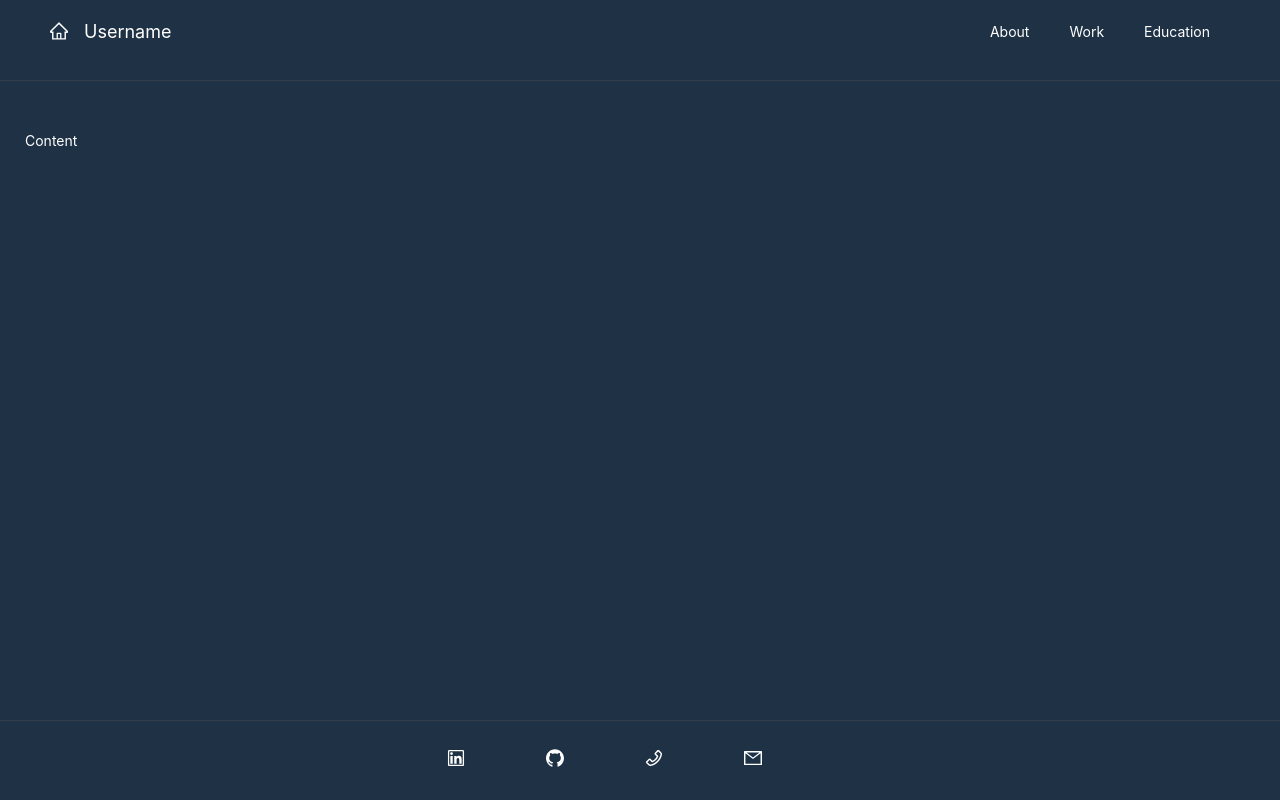
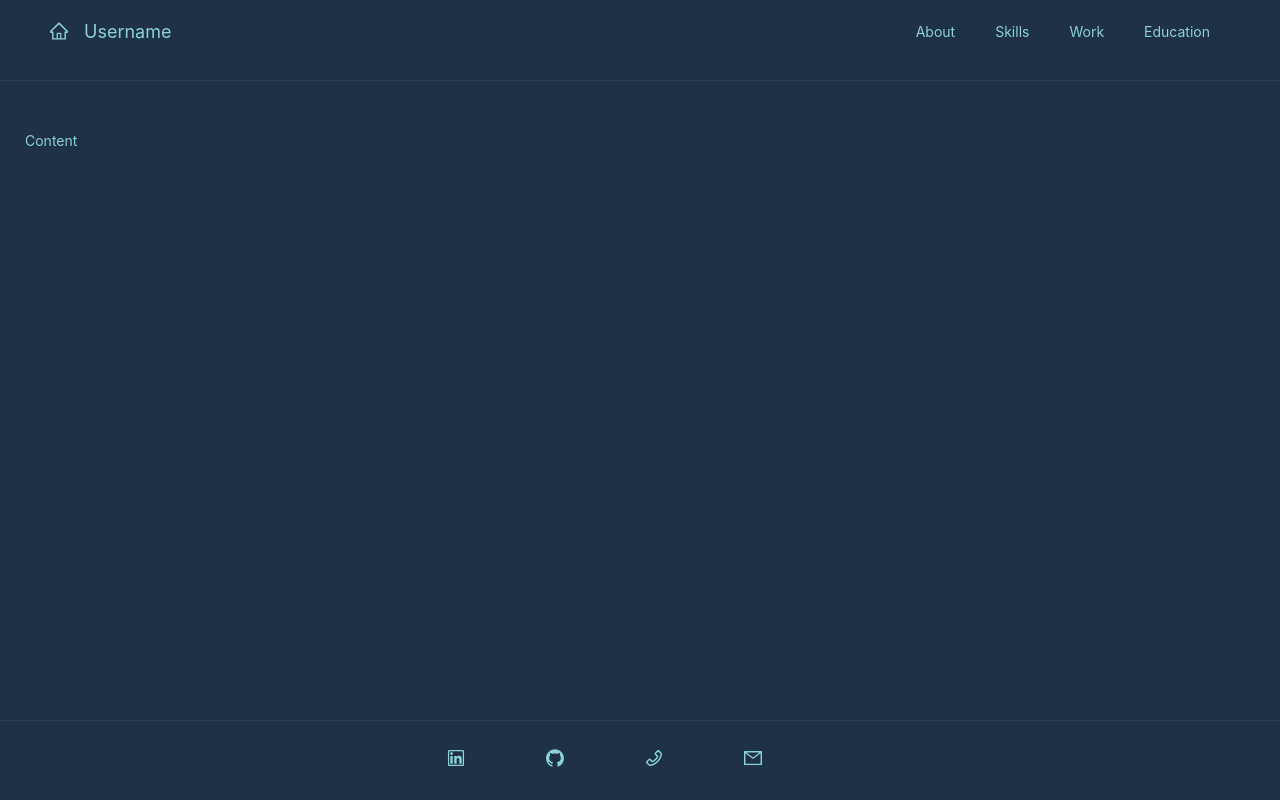
Before and after one commit to pohti/portfolio-antd, a React (Create React App) app: page / in a window 1280 px wide. Built offline with nearby package versions, Linux system fonts and the light colour scheme.

Commit message:
setting global font color

```diff
--- a/src/App.css
+++ b/src/App.css
@@ -1,7 +1,7 @@
 @import '~antd/dist/antd.css';
 
 :root {
-  --main-font-color: #fff;
+  --main-font-color: rgb(139, 211, 214);
   --main-bg-color: #1e3145;
   --main-border-color: #474a4f7f;
   --main-border-width: 0.1px;
@@ -48,7 +48,7 @@
 
 .ant-layout-content {
   min-height: 120px;
-  color: #fff;
+  color: var(--main-font-color);
   padding-left: 25px;
   line-height: 120px;
   background: var(--main-bg-color);
--- a/src/components/Footer/CustomFooter.css
+++ b/src/components/Footer/CustomFooter.css
@@ -4,6 +4,10 @@ div.ant-col {
 
 a {
     text-decoration: none;
+    color: var(--main-font-color)
+}
+
+.anticon {
     color: var(--main-font-color)
 }
 
--- a/src/components/Header/CustomHeader.jsx
+++ b/src/components/Header/CustomHeader.jsx
@@ -8,6 +8,7 @@ const { Text } = Typography
 
 const menuItems = [
     { label: 'About', key: 'about' },
+    { label: 'Skills', key: 'skills' },
     { label: 'Work', key: 'work' },
     { label: 'Education', key: 'education' },
 ]
```
